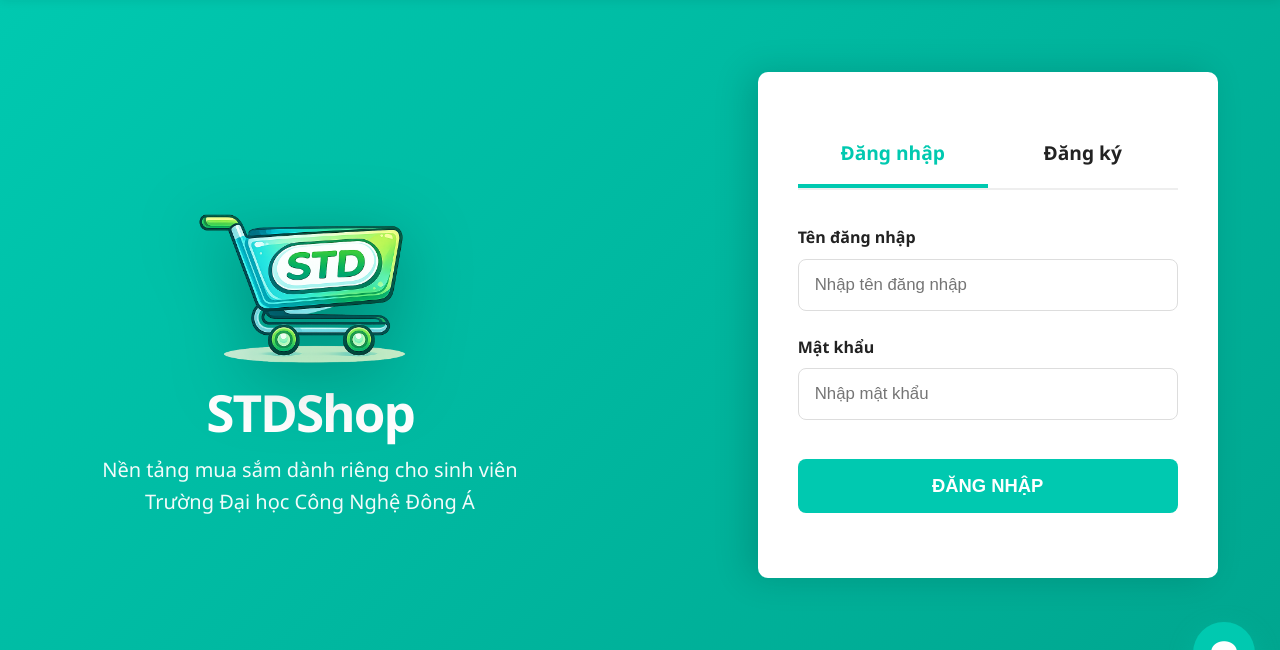
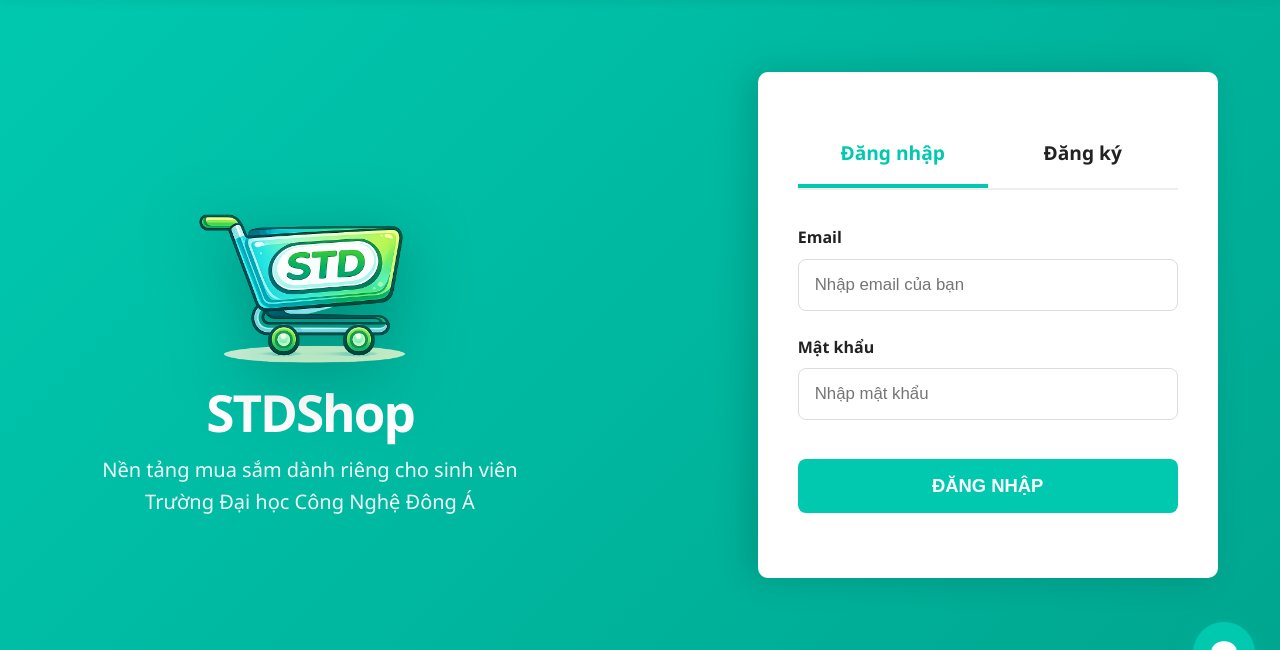
Before and after one commit to TheNext9999/STDshop, a Django app: page /login/ in a window 1280 px wide. Shown: the part 91-741 px from the top of the page. Run offline with Django 5.2, Linux system fonts and the light colour scheme; some libraries are stand-ins or nearby versions.

Commit message:
feat: Add email authentication for login and registration, update forms accordingly

```diff
--- a/shop/views.py
+++ b/shop/views.py
@@ -182,19 +182,54 @@ def register(request):
     return render(request, 'shop/account/auth.html', context)
 
 
+# Tài khoản cũ chưa có email (VD tài khoản admin tạo bằng createsuperuser) vẫn đăng nhập được
+# bằng TÊN ĐĂNG NHẬP trong cùng ô nhập. Đặt False nếu chỉ muốn cho đăng nhập bằng email.
+ALLOW_USERNAME_LOGIN = True
+
+
+def _authenticate_by_email(request, identifier, password):
+    """Đăng nhập bằng EMAIL (không phân biệt hoa thường). Trả về user hoặc None.
+
+    - Có "@"  : tìm theo email. Nếu nhiều tài khoản trùng email (dữ liệu cũ) thì thử lần lượt
+                từng tài khoản bằng mật khẩu đã nhập (tối đa 5).
+    - Không có "@" và ALLOW_USERNAME_LOGIN: coi là tên đăng nhập (cho tài khoản cũ chưa có email).
+    Việc kiểm tra mật khẩu vẫn do hệ thống xác thực của Django làm (authenticate)."""
+    identifier = (identifier or '').strip()
+    if not identifier or not password:
+        return None
+
+    candidates = []
+    if '@' in identifier:
+        candidates = list(User.objects.filter(email__iexact=identifier).order_by('id')[:5])
+    elif ALLOW_USERNAME_LOGIN:
+        candidates = list(User.objects.filter(username=identifier)[:1])
+
+    for candidate in candidates:
+        user = authenticate(request, username=candidate.get_username(), password=password)
+        if user is not None:
+            return user
+
+    if not candidates:
+        # Không có tài khoản nào: vẫn băm mật khẩu 1 lần để thời gian phản hồi không lộ
+        # việc "email này có tồn tại hay không".
+        User().set_password(password)
+    return None
+
+
 def loginPage(request):
     if request.user.is_authenticated:
         return redirect('home')
+    login_email = ''
     if request.method == 'POST':
-        username = request.POST.get('username')
-        password = request.POST.get('password')
-        user = authenticate(request, username=username, password=password)
+        # ô nhập tên "email"; vẫn nhận "username" để tương thích với trang đăng nhập cũ
+        login_email = (request.POST.get('email') or request.POST.get('username') or '').strip()
+        password = request.POST.get('password') or ''
+        user = _authenticate_by_email(request, login_email, password)
         if user is not None:
             login(request, user)
             return redirect('home')
-        else:
-            messages.info(request, 'Tên đăng nhập hoặc mật khẩu không đúng')
-    return render(request, 'shop/account/auth.html', {'active_tab': 'login'})
+        messages.info(request, 'Email hoặc mật khẩu không đúng')
+    return render(request, 'shop/account/auth.html', {'active_tab': 'login', 'login_email': login_email})
 
 
 def logoutPage(request):
@@ -586,7 +621,23 @@ def profile(request):
         user = request.user
         user.first_name = request.POST.get('first_name', '').strip() or user.first_name
         user.last_name  = request.POST.get('last_name', '').strip()  or user.last_name
-        user.email      = request.POST.get('email', '').strip()      or user.email
+        # Email dùng để đăng nhập nên phải hợp lệ và không được trùng tài khoản khác
+        email_error = False
+        new_email = request.POST.get('email', '').strip()
+        if new_email and new_email != user.email:
+            from django.core.validators import validate_email
+            from django.core.exceptions import ValidationError
+            try:
+                validate_email(new_email)
+            except ValidationError:
+                messages.error(request, 'Email không hợp lệ nên chưa được cập nhật.')
+                email_error = True
+            else:
+                if User.objects.filter(email__iexact=new_email).exclude(pk=user.pk).exists():
+                    messages.error(request, 'Email này đã được tài khoản khác sử dụng nên chưa thể đổi.')
+                    email_error = True
+                else:
+                    user.email = new_email
         user.save()
 
         # Đổi mật khẩu nếu người dùng có điền
@@ -605,7 +656,7 @@ def profile(request):
                     messages.error(request, 'Mật khẩu xác nhận không khớp.')
             else:
                 messages.error(request, 'Mật khẩu hiện tại không đúng.')
-        else:
+        elif not email_error:
             messages.success(request, 'Cập nhật thông tin thành công!')
 
         return redirect('profile')
--- a/templates/shop/account/auth.html
+++ b/templates/shop/account/auth.html
@@ -37,12 +37,13 @@
                   style="{% if active_tab == 'register' %}display:none;{% endif %}">
                 {% csrf_token %}
                 <div class="form-group">
-                    <label>Tên đăng nhập</label>
-                    <input type="text" name="username" placeholder="Nhập tên đăng nhập" required>
+                    <label>Email</label>
+                    <input type="text" name="email" inputmode="email" autocomplete="username"
+                           placeholder="Nhập email của bạn" value="{{ login_email|default:'' }}" required>
                 </div>
                 <div class="form-group">
                     <label>Mật khẩu</label>
-                    <input type="password" name="password" placeholder="Nhập mật khẩu" required>
+                    <input type="password" name="password" autocomplete="current-password" placeholder="Nhập mật khẩu" required>
                 </div>
                 <button type="submit" class="btn-login">ĐĂNG NHẬP</button>
             </form>
@@ -63,7 +64,7 @@
                 </div>
                 <div class="form-group">
                     <label>Email sinh viên</label>
-                    <input type="email" name="email" placeholder="ví dụ: ten.sinhvien@sinhvien.edu.vn">
+                    <input type="email" name="email" autocomplete="email" placeholder="ví dụ: ten.sinhvien@sinhvien.edu.vn" required>
                     {% if form.email.errors %}<p style="color:#e74c3c;font-size:.85rem;">{{ form.email.errors|striptags }}</p>{% endif %}
                 </div>
                 <div class="form-group">
```
Also changed, not shown: shop/models.py (+10 -0 lines).
